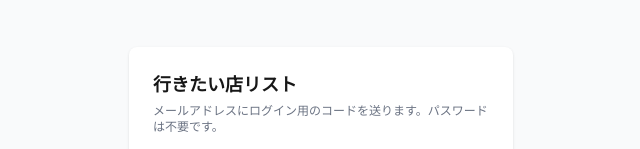
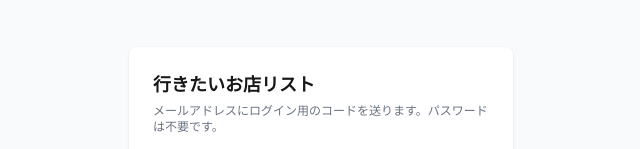
Before and after one commit to HirokiNakahara0805/place-list, a Next.js app: page / in a window 1280 px wide. Shown: the part 246-395 px from the top of the page, without its empty margins (319-959 px from the left). Built offline with nearby package versions, Linux system fonts and the light colour scheme; no server answers.

Commit message:
rename app to 行きたいお店リスト

```diff
--- a/app/components/AuthGate.tsx
+++ b/app/components/AuthGate.tsx
@@ -27,8 +27,8 @@ const toJa = (e: AuthLikeError): string => {
   if (code === 'validation_failed' || /invalid.*email|email.*invalid/i.test(msg)) {
     return 'メールアドレスの形式が正しくないようです。';
   }
-  if (/signups not allowed/i.test(msg)) {
-    return 'このメールアドレスでは新規登録ができません。';
+  if (code === 'otp_disabled' || /signups not allowed|user not found/i.test(msg)) {
+    return 'このメールアドレスは登録されていません。';
   }
   if (/failed to fetch|network/i.test(msg)) {
     return '通信に失敗しました。電波状況を確認してお試しください。';
@@ -83,7 +83,11 @@ export default function AuthGate({ children }: { children: React.ReactNode }) {
     setError('');
     setNotice('');
 
-    const { error } = await supabase.auth.signInWithOtp({ email: addr });
+    const { error } = await supabase.auth.signInWithOtp({
+      email: addr,
+      // 登録済みのユーザーだけがログインできる（勝手なアカウント作成を防ぐ）
+      options: { shouldCreateUser: false },
+    });
     setBusy(false);
 
     if (error) {
@@ -136,7 +140,7 @@ export default function AuthGate({ children }: { children: React.ReactNode }) {
     return (
       <div className="flex h-[100dvh] items-center justify-center bg-gray-50 px-4">
         <div className="w-full max-w-sm rounded-lg bg-white p-6 shadow">
-          <h1 className="mb-1 text-lg font-bold">行きたい店リスト</h1>
+          <h1 className="mb-1 text-lg font-bold">行きたいお店リスト</h1>
 
           {step === 'email' ? (
             <>
--- a/app/components/Map.tsx
+++ b/app/components/Map.tsx
@@ -965,7 +965,7 @@ function MapInner() {
       >
         <div className="flex h-14 shrink-0 items-center justify-between px-4 md:h-auto md:px-3 md:py-2">
           <span className="min-w-0 flex-1 truncate text-sm font-bold">
-            行きたい店（未訪問 {visible.filter((p) => !p.visited).length} / {visible.length}件
+            行きたいお店（未訪問 {visible.filter((p) => !p.visited).length} / {visible.length}件
             {visible.length !== places.length ? ` / 全${places.length}` : ''}）
           </span>
           <div className="ml-2 flex shrink-0 gap-1 md:hidden">
@@ -992,8 +992,9 @@ function MapInner() {
           className="min-h-0 flex-1 overflow-y-auto overscroll-contain px-4 md:px-3"
           style={{ paddingBottom: 'calc(0.75rem + env(safe-area-inset-bottom))' }}
         >
-          {loaded && !loadError && places.length > 0 && (
+          {loaded && !loadError && (
             <div className="mb-2 flex flex-col gap-1 border-b pb-2 text-xs">
+              {places.length > 0 && (
               <div className="flex gap-1">
                 {(
                   [
@@ -1018,8 +1019,10 @@ function MapInner() {
                   </button>
                 ))}
               </div>
+              )}
 
               <div className="flex gap-1">
+                {places.length > 0 && (
                 <button
                   onClick={() => setOnlyUnvisited((v) => !v)}
                   className={
@@ -1030,6 +1033,7 @@ function MapInner() {
                 >
                   未訪問のみ
                 </button>
+                )}
                 <button
                   onClick={() => setFilterOpen((v) => !v)}
                   className={
@@ -1186,7 +1190,20 @@ function MapInner() {
           {!loaded && <p className="text-xs text-gray-500">読み込み中...</p>}
           {loadError && <p className="text-xs text-red-600">{loadError}</p>}
           {loaded && !loadError && places.length === 0 && (
-            <p className="text-xs text-gray-500">スクショか検索で追加</p>
+            <div className="space-y-1 text-xs text-gray-500">
+              <p>
+                上の「スクショから追加」での文字の読み取りか検索でお店を登録できます。
+                地図上のお店をタップしても登録できます。
+              </p>
+              <p>
+                「絞り込み」→「タグを作成・削除」から、
+                ラーメン・デートなど自由なタグを作れます。
+                作ったタグはお店の登録・編集画面で選べます。
+              </p>
+              <p className="pt-1 text-center text-gray-400">
+                あなただけの素敵なお店リストになりますように。
+              </p>
+            </div>
           )}
           {loaded && !loadError && places.length > 0 && visible.length === 0 && (
             <p className="text-xs text-gray-500">条件に合う店がありません</p>
--- a/app/layout.tsx
+++ b/app/layout.tsx
@@ -12,11 +12,11 @@ const geistMono = Geist_Mono({
 });
 
 export const metadata: Metadata = {
-  title: "行きたい店リスト",
+  title: "行きたいお店リスト",
   description: "気になったお店を地図にまとめておくアプリ",
   appleWebApp: {
     capable: true,
-    title: "行きたい店",
+    title: "行きたいお店",
     statusBarStyle: "default",
   },
   icons: {
--- a/app/manifest.ts
+++ b/app/manifest.ts
@@ -2,8 +2,8 @@ import type { MetadataRoute } from 'next';
 
 export default function manifest(): MetadataRoute.Manifest {
   return {
-    name: '行きたい店リスト',
-    short_name: '行きたい店',
+    name: '行きたいお店リスト',
+    short_name: '行きたいお店',
     description: '気になったお店を地図にまとめておくアプリ',
     start_url: '/',
     display: 'standalone',
```
